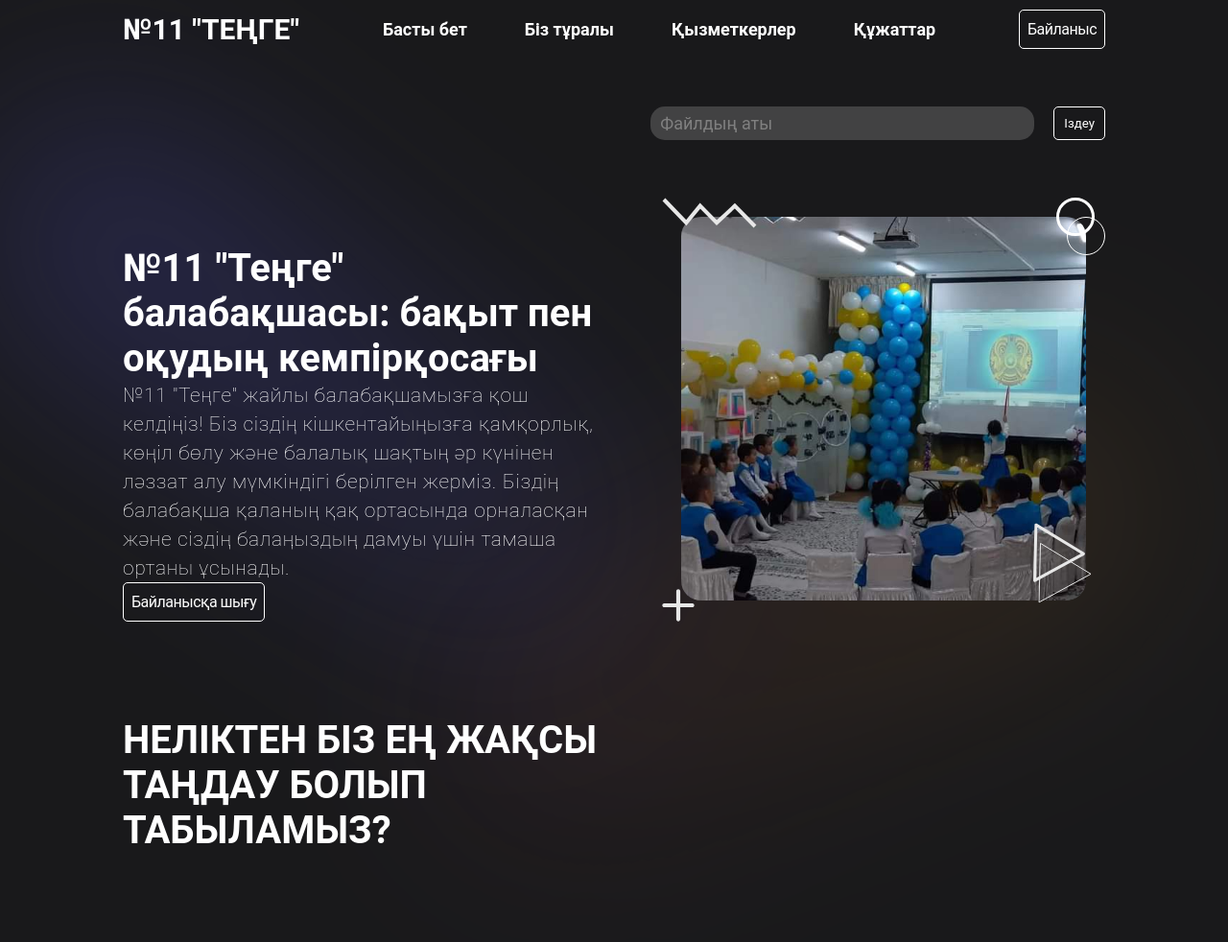
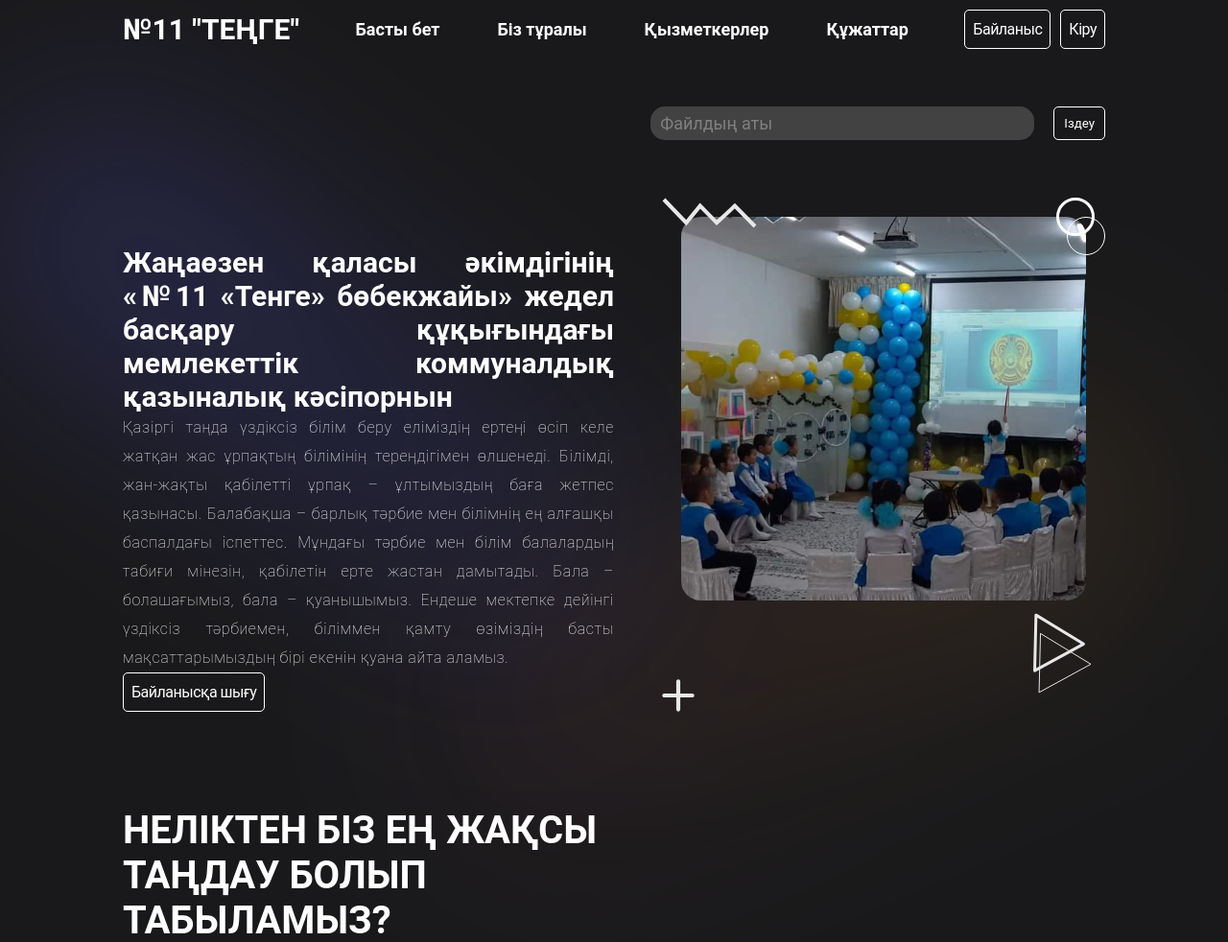
Before and after one commit to TimurZxc/11_tenge, a Django app: page / in a window 1280 px wide. Shown: the top 982 px of the page at 96% size. Run offline with Django 4.2, Linux system fonts and the light colour scheme; data comes from the database, SQL or seed files in the repository; both versions use the stored data as it was after the commit; some libraries are stand-ins or nearby versions.

Commit message:
Custom Admin Login, Logout etc.

```diff
--- a/app/views.py
+++ b/app/views.py
@@ -12,49 +12,21 @@ from django.urls import reverse
 import os
 from django.shortcuts import get_object_or_404
 from django.conf import settings
-from django.contrib.admin.sites import AdminSite
-from django.http import HttpResponseRedirect
-from django.contrib.auth.views import RedirectURLMixin
+from django.contrib.auth.views import LogoutView
+from django.contrib.admin import AdminSite
 
+class CustomLogoutView(LogoutView):
+    next_page = '/'
 
+class CustomAdminSite(AdminSite):
+    site_header = "Custom Admin"
+    site_title = "Custom Admin"
+    login_template = 'login.html'
 
-class CustomAdminLogin(AdminSite):
-    def login(self, request, extra_context=None):
-        """
-        Display the login form for the given HttpRequest.
-        """
-        if request.method == "GET" and self.has_permission(request):
-            # Already logged-in, redirect to admin index
-            index_path = reverse("/", current_app=self.name)
-            return HttpResponseRedirect(index_path)
+custom_admin_site = CustomAdminSite(name='custom-admin')
 
-        # Since this module gets imported in the application's root package,
-        # it cannot import models from other applications at the module level,
-        # and django.contrib.admin.forms eventually imports User.
-        from django.contrib.admin.forms import AdminAuthenticationForm
-        from django.contrib.auth.views import LoginView
-
-        context = {
-            **self.each_context(request),
-            "title": _("Log in"),
-            "subtitle": None,
-            "app_path": request.get_full_path(),
-            "username": request.user.get_username(),
-        }
-        if (
-            REDIRECT_FIELD_NAME not in request.GET
-            and REDIRECT_FIELD_NAME not in request.POST
-        ):
-            context[REDIRECT_FIELD_NAME] = reverse("/", current_app=self.name)
-        context.update(extra_context or {})
-
-        defaults = {
-            "extra_context": context,
-            "authentication_form": self.login_form or AdminAuthenticationForm,
-            "template_name": self.login_template or "admin/login.html",
-        }
-        request.current_app = self.name
-        return LoginView.as_view(**defaults)(request)
+def custom_admin_login(request):
+    return custom_admin_site.login(request)
 
 def uploadForm(request):
     return render(request, 'upload.html')
--- a/root/urls.py
+++ b/root/urls.py
@@ -2,8 +2,11 @@ from django.contrib import admin
 from django.urls import path, include
 from django.conf import settings
 from django.conf.urls.static import static
+from app.views import custom_admin_login, CustomLogoutView
 
 urlpatterns = [
+    path('custom-logout/', CustomLogoutView.as_view(), name='custom_logout'),
+    path('admin/login/', custom_admin_login, name='custom_admin_login'),
     path('admin/', admin.site.urls),
     path('login/', admin.AdminSite.login),
     path('', include('app.urls')),
--- a/static/style.css
+++ b/static/style.css
@@ -300,13 +300,14 @@ table {
   justify-content: space-between;
   padding-top: 50px;
   width: 50%;
+  text-align: justify;
 }
 
 .content > h1 {
-  font-size: 40px;
+  font-size: 30px;
 }
 .content > span {
-  font-size: 21px;
+  font-size: 16px;
   font-style: normal;
   font-weight: 200;
   line-height: 30px;
--- a/templates/base.html
+++ b/templates/base.html
@@ -39,7 +39,14 @@
         </div>
         </div>
     </ul>
-    <a href="/#contacts" class="contact">Байланыс</a>
+    <div style="display: flex; gap: 10px;">
+      <a href="/#contacts" class="contact">Байланыс</a>
+      {% if request.user.is_authenticated %}
+        <a href="{% url 'custom_logout' %}" class="contact">Шығу</a>
+      {% else %}
+        <a href="{% url 'custom_admin_login' %}" class="contact">Кіру</a>
+      {% endif %}
+    </div>
   </nav>
   <div class="cold"></div>
   <div class="warm"></div>
--- a/templates/list.html
+++ b/templates/list.html
@@ -1,27 +1,31 @@
-{% extends 'base.html' %}
-{% load static %}
-{% block content %}
+{% extends 'base.html' %} {% load static %} {% block content %}
 <section class="main-section">
   <div class="content">
-        <h1>№11 "Теңге" балабақшасы: бақыт пен оқудың кемпірқосағы</h1>
+    <h1>Жаңаөзен қаласы әкімдігінің «№11 «Тенге» бөбекжайы» жедел басқару құқығындағы мемлекеттік коммуналдық қазыналық кәсіпорнын</h1>
     <span>
-            №11 "Теңге" жайлы балабақшамызға қош келдіңіз! Біз сіздің кішкентайыңызға
-            қамқорлық, көңіл бөлу және балалық шақтың әр күнінен ләззат алу мүмкіндігі
-            берілген жерміз. Біздің балабақша қаланың қақ ортасында орналасқан және сіздің
-            балаңыздың дамуы үшін тамаша ортаны ұсынады.
+      Қазіргі таңда үздіксіз білім беру еліміздің ертеңі өсіп келе жатқан жас
+      ұрпақтың білімінің тереңдігімен өлшенеді. Білімді, жан-жақты қабілетті
+      ұрпақ – ұлтымыздың баға жетпес қазынасы. Балабақша – барлық тәрбие мен
+      білімнің ең алғашқы баспалдағы іспеттес. Мұндағы тәрбие мен білім
+      балалардың табиғи мінезін, қабілетін ерте жастан дамытады. Бала –
+      болашағымыз, бала – қуанышымыз. Ендеше мектепке дейінгі үздіксіз
+      тәрбиемен, біліммен қамту өзіміздің басты мақсаттарымыздың бірі екенін
+      қуана айта аламыз.
     </span>
-        <a href="#contacts" class="contact">
-            Байланысқа шығу
-        </a>
+    <a href="#contacts" class="contact"> Байланысқа шығу </a>
   </div>
   <div class="holder">
     <div class="image">
-            <img src="../static/images/FB_IMG_1693214004181.jpg" alt="" loading="lazy">
+      <img
+        src="../static/images/FB_IMG_1693214004181.jpg"
+        alt=""
+        loading="lazy"
+      />
     </div>
-        <img src="../static/images/icon.svg" class="icon" alt="icon">
-        <img src="../static/images/icon1.svg" class="icon1" alt="icon1">
-        <img src="../static/images/icon2.svg" class="icon2" alt="icon2">
-        <img src="../static/images/icon3.svg" class="icon3" alt="icon3">
+    <img src="../static/images/icon.svg" class="icon" alt="icon" />
+    <img src="../static/images/icon1.svg" class="icon1" alt="icon1" />
+    <img src="../static/images/icon2.svg" class="icon2" alt="icon2" />
+    <img src="../static/images/icon3.svg" class="icon3" alt="icon3" />
   </div>
 </section>
 <section>
@@ -32,7 +36,10 @@
 <section class="slider-container">
   <div class="slider">
     {% for image_filename in image_filenames %}
-        <img src="{% static 'images/' %}{{ image_filename }}" alt="Image {{ forloop.counter }}">
+    <img
+      src="{% static 'images/' %}{{ image_filename }}"
+      alt="Image {{ forloop.counter }}"
+    />
     {% endfor %}
   </div>
   <button id="prevBtn" onclick="prevSlide()"><</button>
@@ -54,14 +61,16 @@
   </div>
   <div>
     <h1>Әлеуметтік медиа</h1>
-        <div style="display: flex; flex-direction: row;">
-            <a href="https://instagram.com/11_tenge_bobekzhai?igshid=OGQ5ZDc2ODk2ZA=="><i
-                    class="fa-brands fa-instagram"></i></a>
-            <a href="https://www.facebook.com/profile.php?id=100029339196013&mibextid=D4KYlr"><i
-                    class="fa-brands fa-facebook"></i></a>
+    <div style="display: flex; flex-direction: row">
+      <a href="https://instagram.com/11_tenge_bobekzhai?igshid=OGQ5ZDc2ODk2ZA=="
+        ><i class="fa-brands fa-instagram"></i
+      ></a>
+      <a
+        href="https://www.facebook.com/profile.php?id=100029339196013&mibextid=D4KYlr"
+        ><i class="fa-brands fa-facebook"></i
+      ></a>
     </div>
   </div>
 </section>
 
-
 {% endblock %}
```
Also changed, not shown: app/models.py (+7 -3 lines), templates/all_files.html (+31 -7 lines), templates/login.html (added, +11 -0 lines), db.sqlite3. Lines whose indentation alone changed are shown as unchanged.
